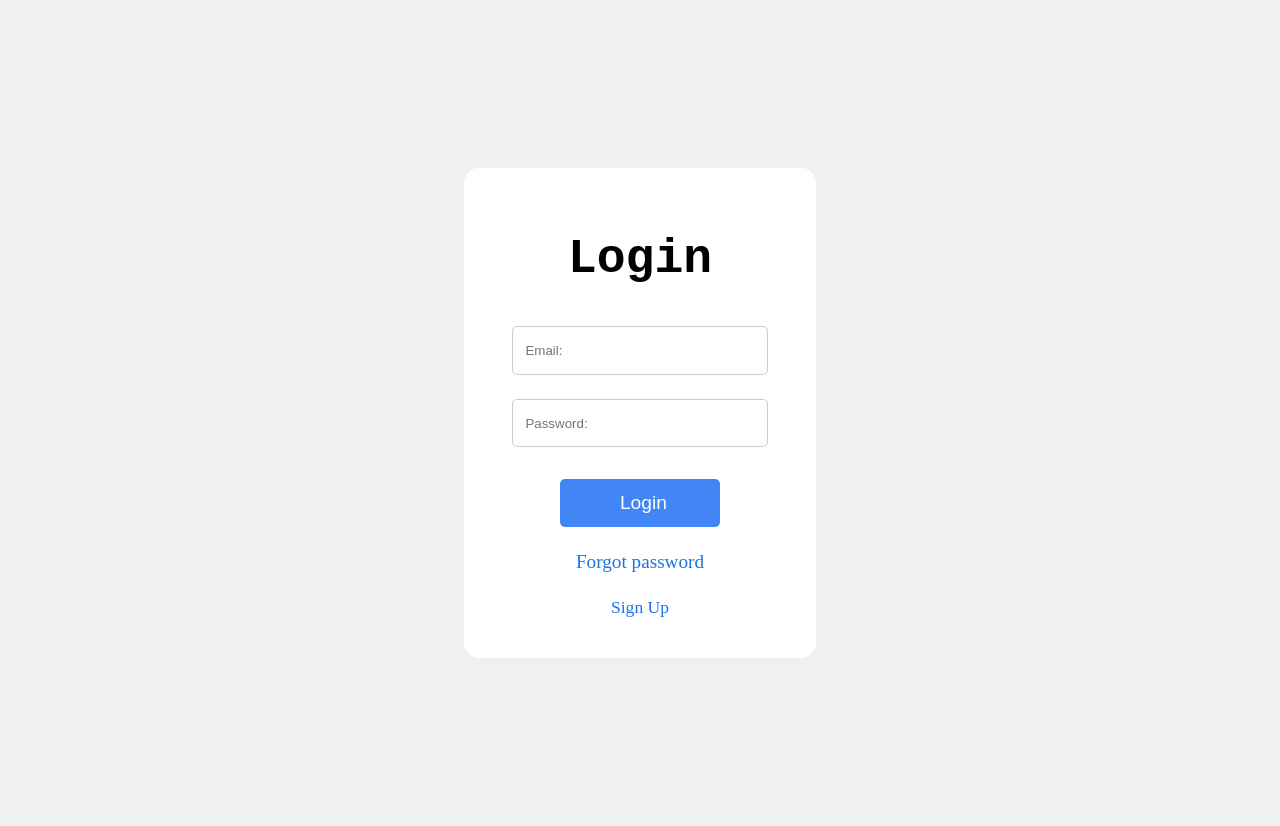
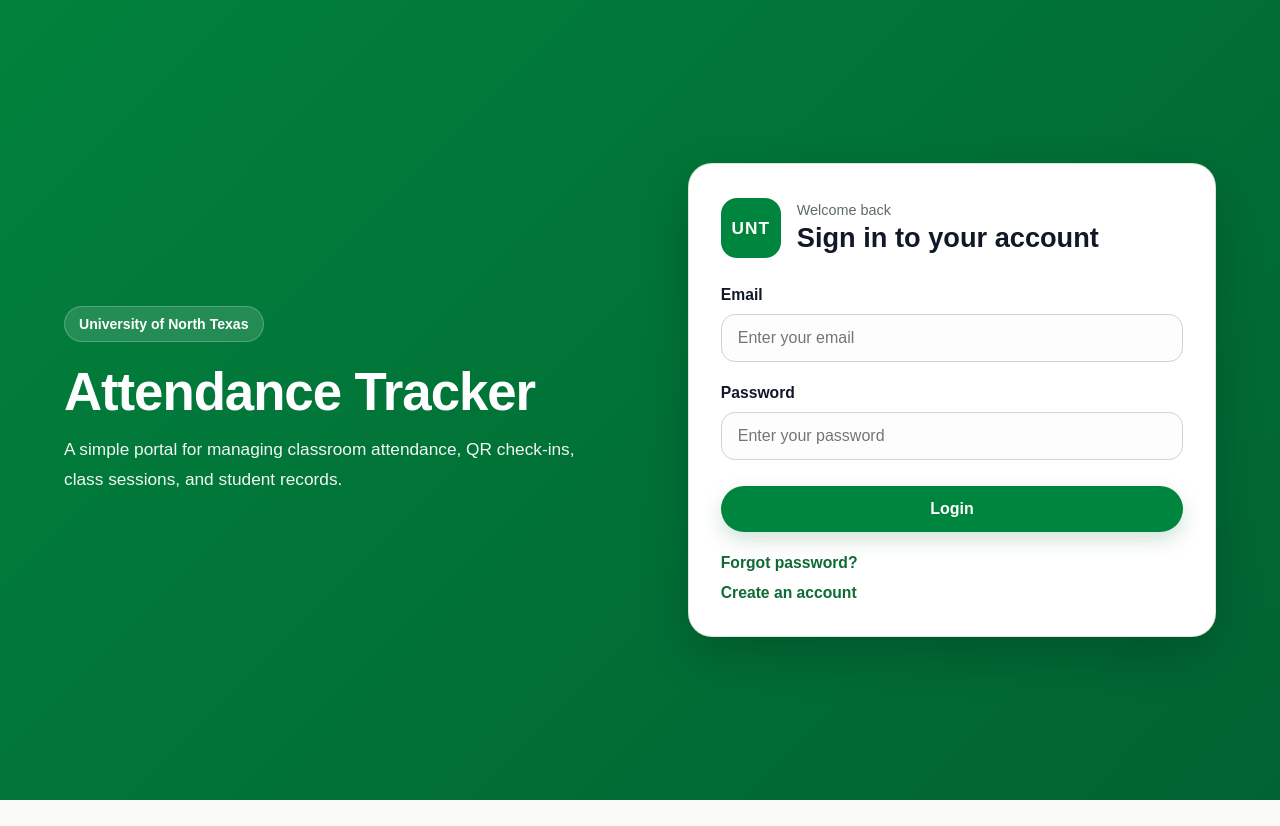
Before and after one commit to Danger-Design-UNT/Classroom-Attendance-Tracker, a Flask app: page /auth/login in a window 1280 px wide. After the commit the page ends 800 px from the top, so only its background shows below. Run offline with Flask 3, Linux system fonts and the light colour scheme.

Commit message:
Restyle login page to match UNT theme

```diff
--- a/app/static/css/login.css
+++ b/app/static/css/login.css
@@ -1,89 +1,218 @@
-body{
+* {
+    box-sizing: border-box;
+    margin: 0;
+    padding: 0;
+}
+
+body {
+    font-family: Arial, Helvetica, sans-serif;
+    min-height: 100vh;
+    background:
+        linear-gradient(135deg, rgba(0, 133, 62, 0.95), rgba(0, 102, 51, 0.92)),
+        #0b3d20;
+    color: #1f2937;
+}
+
+.login-page {
+    min-height: 100vh;
+    display: grid;
+    grid-template-columns: 1.05fr 0.95fr;
     align-items: center;
-    justify-content: center;
+    gap: 40px;
+    max-width: 1200px;
+    margin: 0 auto;
+    padding: 40px 24px;
+}
+
+.login-hero {
+    color: #ffffff;
+    padding: 20px 12px 20px 0;
+}
+
+.hero-badge {
+    display: inline-block;
+    background: rgba(255, 255, 255, 0.14);
+    border: 1px solid rgba(255, 255, 255, 0.22);
+    border-radius: 999px;
+    padding: 9px 14px;
+    font-size: 0.88rem;
+    font-weight: 700;
+    margin-bottom: 22px;
+}
+
+.login-hero h1 {
+    font-size: 3.3rem;
+    line-height: 1.05;
+    margin-bottom: 16px;
+    letter-spacing: -0.02em;
+}
+
+.login-hero p {
+    max-width: 520px;
+    font-size: 1.08rem;
+    line-height: 1.7;
+    opacity: 0.95;
+}
+
+.login-card {
+    background: #ffffff;
+    border-radius: 24px;
+    padding: 34px 32px;
+    box-shadow: 0 18px 48px rgba(0, 0, 0, 0.18);
+    border: 1px solid rgba(216, 226, 211, 0.9);
+}
+
+.login-brand {
     display: flex;
-    background-color: #f0f0f0;
+    align-items: center;
+    gap: 16px;
+    margin-bottom: 28px;
 }
-.container{
-    margin-top: 10rem;
-    margin-bottom: 10rem;
+
+.brand-mark {
+    width: 60px;
+    height: 60px;
+    border-radius: 16px;
+    background: #00853e;
+    color: #ffffff;
+    font-weight: 800;
+    font-size: 1.08rem;
+    letter-spacing: 1px;
     display: flex;
     align-items: center;
     justify-content: center;
-    flex-direction: column;
-    background-color: white;
-    padding: 3rem;
-    padding-bottom: 2.5rem;
-    border-radius: 15px;
 }
 
-.login-form{
+.brand-subtitle {
+    font-size: 0.9rem;
+    color: #5f6b63;
+    margin-bottom: 4px;
+}
+
+.login-header {
+    font-size: 1.7rem;
+    color: #111827;
+    line-height: 1.2;
+}
+
+.login-form {
     display: flex;
     flex-direction: column;
-    align-items: center;
-    justify-content: center;
-
+    gap: 22px;
 }
 
-.login-header{
-    font-size: 3rem;
-    margin-top: 1rem;
-    font-family: 'Courier New', Courier, monospace;
-}
-input{
-    width: 15rem;
-    height: 2.8rem;
-    border-radius: 5px;
-    color: #f0f0f0;
-    border: 0.5px solid #ccc;
-    padding-left: .8rem;
-    color: black;
-}
-.sign-in-button{
-    width: 10rem;
-    height: 3rem;
-    font-size: 1.2rem;
-    background-color: #4285F4;
-    color: white;
-    border-radius: 5px;
-    border: none;
-}
-.login-email{
-    margin-bottom: 1.5rem;
-}
-.login-password{
-    margin-bottom: 2rem;
+.form-group {
+    display: flex;
+    flex-direction: column;
+    gap: 10px;
 }
 
-.forgot-button{
-    margin-top: 1.5rem;
+label {
+    font-size: 0.98rem;
+    font-weight: 700;
+    color: #111827;
+}
+
+.login-input,
+input {
+    width: 100%;
+    height: auto;
+    padding: 14px 16px;
+    border-radius: 14px;
+    border: 1px solid #cdd8c8;
+    background: #fcfdfc;
+    color: #111827;
+    font-size: 1rem;
+    transition: border-color 0.2s ease, box-shadow 0.2s ease;
+}
+
+.login-input:focus,
+input:focus {
+    outline: none;
+    border-color: #00853e;
+    box-shadow: 0 0 0 4px rgba(0, 133, 62, 0.12);
+}
+
+.sign-in-button {
+    width: 100%;
+    height: auto;
+    margin-top: 4px;
+    padding: 14px 18px;
+    font-size: 1rem;
+    font-weight: 700;
+    background: #00853e;
+    color: #ffffff;
+    border-radius: 999px;
+    border: none;
+    cursor: pointer;
+    box-shadow: 0 8px 20px rgba(0, 101, 51, 0.18);
+    transition: background 0.2s ease, transform 0.2s ease;
+}
+
+.sign-in-button:hover {
+    background: #006633;
+    transform: translateY(-1px);
+}
+
+.login-actions {
+    margin-top: 22px;
+    display: flex;
+    flex-direction: column;
+    gap: 12px;
+    align-items: flex-start;
+}
+
+.forgot-button,
+.sign-up {
     background: none;
     border: none;
-    color: #1A73E8;
+    color: #0f6a34;
     cursor: pointer;
-    font-size: 1.2rem;
-    font-family: inherit;
+    font-size: 0.98rem;
+    font-weight: 600;
+    text-decoration: none;
     padding: 0;
-    text-decoration: none;
-
 }
 
-.forgot-button:hover {
+.forgot-button:hover,
+.sign-up:hover {
     text-decoration: underline;
-  }
-
-.sign-up{
-    margin-top: 1.5rem;
-    background: none;
-    border: none;
-    color: #1A73E8;
-    cursor: pointer;
-    font-size: 1.1rem;
-    font-family: inherit;
-    padding: 0;
-    text-decoration: none;
 }
 
-.sign-up:hover{
-    text-decoration: underline;
+.text-danger {
+    color: #b42318;
+    font-size: 0.9rem;
+    font-weight: 600;
+    line-height: 1.4;
 }
+
+@media (max-width: 920px) {
+    .login-page {
+        grid-template-columns: 1fr;
+        gap: 24px;
+        padding: 24px 16px 32px;
+    }
+
+    .login-hero {
+        padding: 8px 0;
+    }
+
+    .login-hero h1 {
+        font-size: 2.4rem;
+    }
+}
+
+@media (max-width: 600px) {
+    .login-card {
+        padding: 24px 18px;
+        border-radius: 20px;
+    }
+
+    .login-hero h1 {
+        font-size: 2rem;
+    }
+
+    .login-header {
+        font-size: 1.45rem;
+    }
+}
--- a/app/templates/login.html
+++ b/app/templates/login.html
@@ -3,34 +3,56 @@
 <head>
     <meta charset="UTF-8">
     <meta name="viewport" content="width=device-width, initial-scale=1.0">
-    <title>log in</title>
-    <link rel="stylesheet" href="{{ url_for('static', filename='css/login.css')}}">
+    <title>Login - UNT Attendance Tracker</title>
+    <link rel="stylesheet" href="{{ url_for('static', filename='css/login.css') }}">
 </head>
 <body>
-    <div class="container">
-        <img src="" alt="" class="login-logo">
-        <h2 class="login-header">Login</h2>
+    <main class="login-page">
+        <section class="login-hero">
+            <div class="hero-badge">University of North Texas</div>
+            <h1>Attendance Tracker</h1>
+            <p>
+                A simple portal for managing classroom attendance, QR check-ins,
+                class sessions, and student records.
+            </p>
+        </section>
+
+        <section class="login-card">
+            <div class="login-brand">
+                <div class="brand-mark">UNT</div>
+                <div>
+                    <p class="brand-subtitle">Welcome back</p>
+                    <h2 class="login-header">Sign in to your account</h2>
+                </div>
+            </div>
 
             <form method="POST" action="{{ url_for('auth.login') }}" class="login-form">
                 {{ form.hidden_tag() }}
 
-            {{ form.email(class_="login-email", placeholder="Email:") }}
+                <div class="form-group">
+                    <label for="email">Email</label>
+                    {{ form.email(class_="login-input", id="email", placeholder="Enter your email") }}
                     {% for error in form.email.errors %}
                         <span class="text-danger">{{ error }}</span>
                     {% endfor %}
+                </div>
 
-            {{ form.password(class_="login-password", placeholder="Password:") }}
+                <div class="form-group">
+                    <label for="password">Password</label>
+                    {{ form.password(class_="login-input", id="password", placeholder="Enter your password") }}
                     {% for error in form.password.errors %}
                         <span class="text-danger">{{ error }}</span>
                     {% endfor %}
-            <!-- add css for text-danger -->
+                </div>
+
                 {{ form.submit(class_="sign-in-button") }}
             </form>
 
-        <button type="button" class="forgot-button">Forgot password</button>
-
-        <a href="{{ url_for('auth.signup') }}" class="sign-up">Sign Up</a>
-
+            <div class="login-actions">
+                <button type="button" class="forgot-button">Forgot password?</button>
+                <a href="{{ url_for('auth.signup') }}" class="sign-up">Create an account</a>
             </div>
+        </section>
+    </main>
 </body>
 </html>
```
Lines whose indentation alone changed are shown as unchanged.
